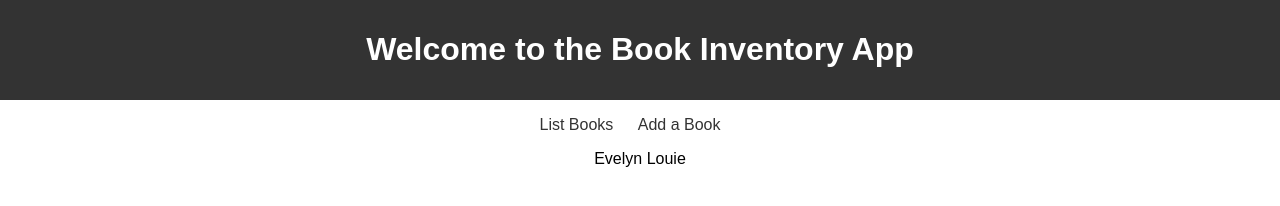
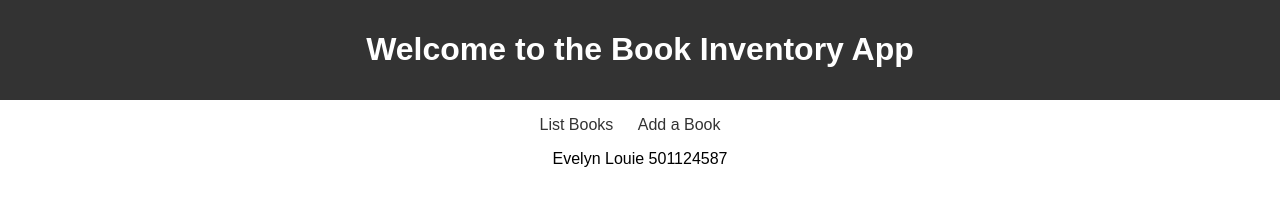
Before and after one commit to LouieEvelyn/Lab6, a plain HTML site: page index.html in a window 1280 px wide. Drawn offline with Linux system fonts and the light colour scheme.

Commit message:
Update index.html

```diff
--- a/index.html
+++ b/index.html
@@ -5,7 +5,6 @@
     <meta name="viewport" content="width=device-width, initial-scale=1.0">
     <title>Book Inventory</title>
     <style>
-        /* Add your CSS styles here */
         body {
             font-family: Arial, sans-serif;
             margin: 0;
@@ -48,7 +47,7 @@
             </ul>
     </nav>
     <footer>
-        <p>Evelyn Louie</p>
+        <p>Evelyn Louie 501124587</p>
     </footer>
 </body>
 </html>
```
